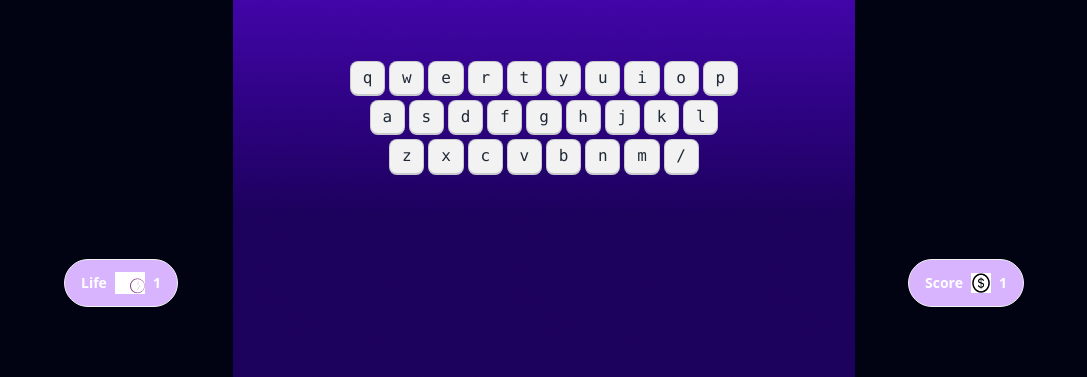
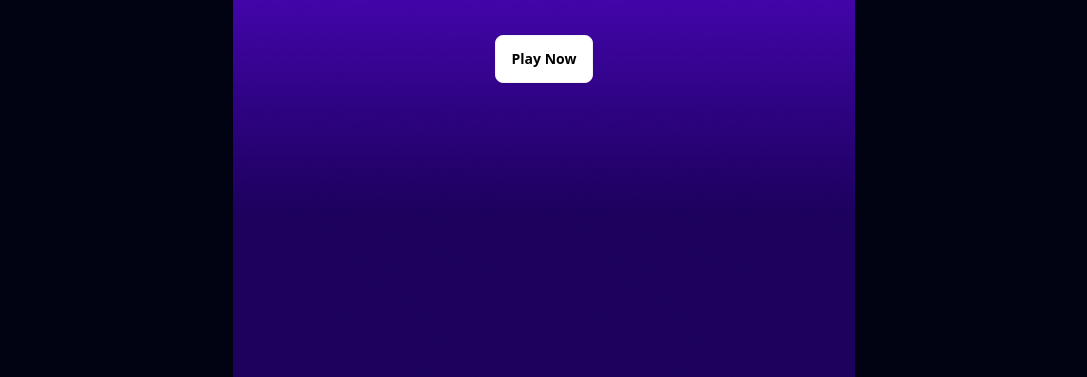
Before and after one commit to imran61999/Alpha-clash-project, a plain HTML site: page index.html in a window 1280 px wide. Shown: the part 423-800 px from the top of the page, without its empty margins (96-1183 px from the left). Drawn offline with nearby package versions, Linux system fonts and the light colour scheme.

Commit message:
added keyboard change

```diff
--- a/index.html
+++ b/index.html
@@ -1,5 +1,5 @@
 <!DOCTYPE html>
-<html lang="en">
+<html lang="en data-theme='light">
 
 <head>
     <meta charset="UTF-8">
@@ -12,15 +12,15 @@
 
 <body class="">
     <main class="min-h-screen bg-[#010313] bg-[url(images/background.png)] bg-no-repeat bg-center">
-        <section class="home min-h-screen text-white flex justify-center items-center hidden">
+        <section id="home-screen" class=" min-h-screen text-white flex justify-center items-center">
             <div class="flex flex-col items-center gap-10">
                 <h1 class="text-6xl font-extrabold">ALPHA CLASH PRO</h1>
                 <p>Unleash Your Keyboard Kung Fu : Press “Enter” to Play</p>
-                <button class="btn bg-white text-black">Play Now</button>
+                <button onclick="play()" class="btn bg-white text-black">Play Now</button>
             </div>
         </section>
         <!-- play ground start -->
-        <section class="play-ground">
+        <section id="play-ground" class=" hidden">
             <div class="flex flex-col items-center gap-20 pt-20">
                 <!-- on screen -->
                 <div
@@ -29,43 +29,43 @@
                         <p class="bg-[#2F2941] text-white px-6 py-2 rounded-b-xl">Don't watch keyboard  while playing...</p>
                     </div>
                     <div class="flex justify-center items-center h-full">
-                        <p class="text-black text-9xl font-bold">Y</p>
+                        <p id="currente-alphabate" class="text-black text-9xl font-bold uppercase">Y</p>
                     </div>
                 </div>
                 <!-- keyboard start -->
                 <div>
                     <div class="flex justify-center gap-1 my-1 w-full">
-                        <kbd class="kbd">q</kbd>
-                        <kbd class="kbd">w</kbd>
-                        <kbd class="kbd">e</kbd>
-                        <kbd class="kbd">r</kbd>
-                        <kbd class="kbd">t</kbd>
-                        <kbd class="kbd">y</kbd>
-                        <kbd class="kbd">u</kbd>
-                        <kbd class="kbd">i</kbd>
-                        <kbd class="kbd">o</kbd>
-                        <kbd class="kbd">p</kbd>
+                        <kbd id="q" class="kbd">q</kbd>
+                        <kbd id="w" class="kbd">w</kbd>
+                        <kbd id="e" class="kbd">e</kbd>
+                        <kbd id="r" class="kbd">r</kbd>
+                        <kbd id="t" class="kbd">t</kbd>
+                        <kbd id="y" class="kbd">y</kbd>
+                        <kbd id="u" class="kbd">u</kbd>
+                        <kbd id="i" class="kbd">i</kbd>
+                        <kbd id="o" class="kbd">o</kbd>
+                        <kbd id="p" class="kbd">p</kbd>
                     </div>
                     <div class="flex justify-center gap-1 my-1 w-full">
-                        <kbd class="kbd">a</kbd>
-                        <kbd class="kbd">s</kbd>
-                        <kbd class="kbd">d</kbd>
-                        <kbd class="kbd">f</kbd>
-                        <kbd class="kbd">g</kbd>
-                        <kbd class="kbd">h</kbd>
-                        <kbd class="kbd">j</kbd>
-                        <kbd class="kbd">k</kbd>
-                        <kbd class="kbd">l</kbd>
+                        <kbd id="a" class="kbd">a</kbd>
+                        <kbd id="s" class="kbd">s</kbd>
+                        <kbd id="d" class="kbd">d</kbd>
+                        <kbd id="f" class="kbd">f</kbd>
+                        <kbd id="g" class="kbd">g</kbd>
+                        <kbd id="h" class="kbd">h</kbd>
+                        <kbd id="j" class="kbd">j</kbd>
+                        <kbd id="k" class="kbd">k</kbd>
+                        <kbd id="l" class="kbd">l</kbd>
                     </div>
                     <div class="flex justify-center gap-1 my-1 w-full">
-                        <kbd class="kbd">z</kbd>
-                        <kbd class="kbd">x</kbd>
-                        <kbd class="kbd">c</kbd>
-                        <kbd class="kbd">v</kbd>
-                        <kbd class="kbd">b</kbd>
-                        <kbd class="kbd">n</kbd>
-                        <kbd class="kbd">m</kbd>
-                        <kbd class="kbd">/</kbd>
+                        <kbd id="z" class="kbd">z</kbd>
+                        <kbd id="x" class="kbd">x</kbd>
+                        <kbd id="c" class="kbd">c</kbd>
+                        <kbd id="v" class="kbd">v</kbd>
+                        <kbd id="b" class="kbd">b</kbd>
+                        <kbd id="n" class="kbd">n</kbd>
+                        <kbd id="m" class="kbd">m</kbd>
+                        <kbd id="/" class="kbd">/</kbd>
                     </div>
                 </div>
                 <!-- keyboard end -->
@@ -85,10 +85,21 @@
                 </div>
             </div>
         </section>
-        <section class="score">
-
+        <!-- play ground end -->
+        <!-- final score start -->
+        <section class="score flex justify-center items-center min-h-screen hidden">
+            <div class="text-white text-center space-y-6 bg-[#FFFFFF33] p-4 rounded-lg">
+                <h1 class="text-8xl">
+                    <span class="font-extrabold">Score :</span>
+                    <span>14</span>
+                </h1>
+                <button class="btn">Play again</button>
+                <p>Practice will make you Pro</p>
+            </div>
         </section>
     </main>
+    <script src="scripts/utility.js"></script>
+    <script src="scripts/flash.js"></script>
 </body>
 
 </html>
--- /dev/null
+++ b/scripts/flash.js
@@ -0,0 +1,29 @@
+// function play(){
+//     // step-1 : hide the home screen. to hide the screen add the class hidden to the home section
+//     const homeScreen = document.getElementById('home-screen');
+//     homeScreen.classList.add('hidden');
+//     // console.log(homeScreen.classList);
+
+//     // show the playground
+//     const playGround = document.getElementById('play-ground');
+//     playGround.classList.remove('hidden');
+//     // console.log(playGround.classList);
+// }
+
+function continuegame(){
+    //step-1 : genarate a random alphabat
+
+    const alphabet = getalphabet();
+    console.log('your random alphabet',alphabet);
+
+    // set randomly genarate alphabate to the screen (show it)
+    const currentAlphabateelement = document.getElementById('currente-alphabate');
+    currentAlphabateelement.innerText = alphabet;
+    setcolorelementByid(alphabet);
+}
+
+function play(){
+    hideElement('home-screen');
+    showElement('play-ground');
+    continuegame();
+}
--- /dev/null
+++ b/scripts/utility.js
@@ -0,0 +1,30 @@
+function hideElement(elementID){
+    const element =document.getElementById(elementID);
+    element.classList.add('hidden');
+}
+
+function showElement(elementID){
+    const element =document.getElementById(elementID);
+    element.classList.remove('hidden');
+}
+
+function setcolorelementByid(elementID){
+    const element =document.getElementById(elementID);
+    element.classList.add('bg-orange-400');
+}
+
+function getalphabet(){
+    // get or create an alphabet array
+
+    const alphabetstring ='abcdefghijklmnopqrstuvwxyz';
+    const alphabets = alphabetstring.split('');
+    console.log(alphabets);
+
+    // get a random index between 0-25
+    const randomNumber = Math.random() * 25;
+    const index = Math.round(randomNumber);
+
+    const alphabet =alphabets[index];
+    // console.log(index,alphabet);
+    return alphabet;
+}
```
